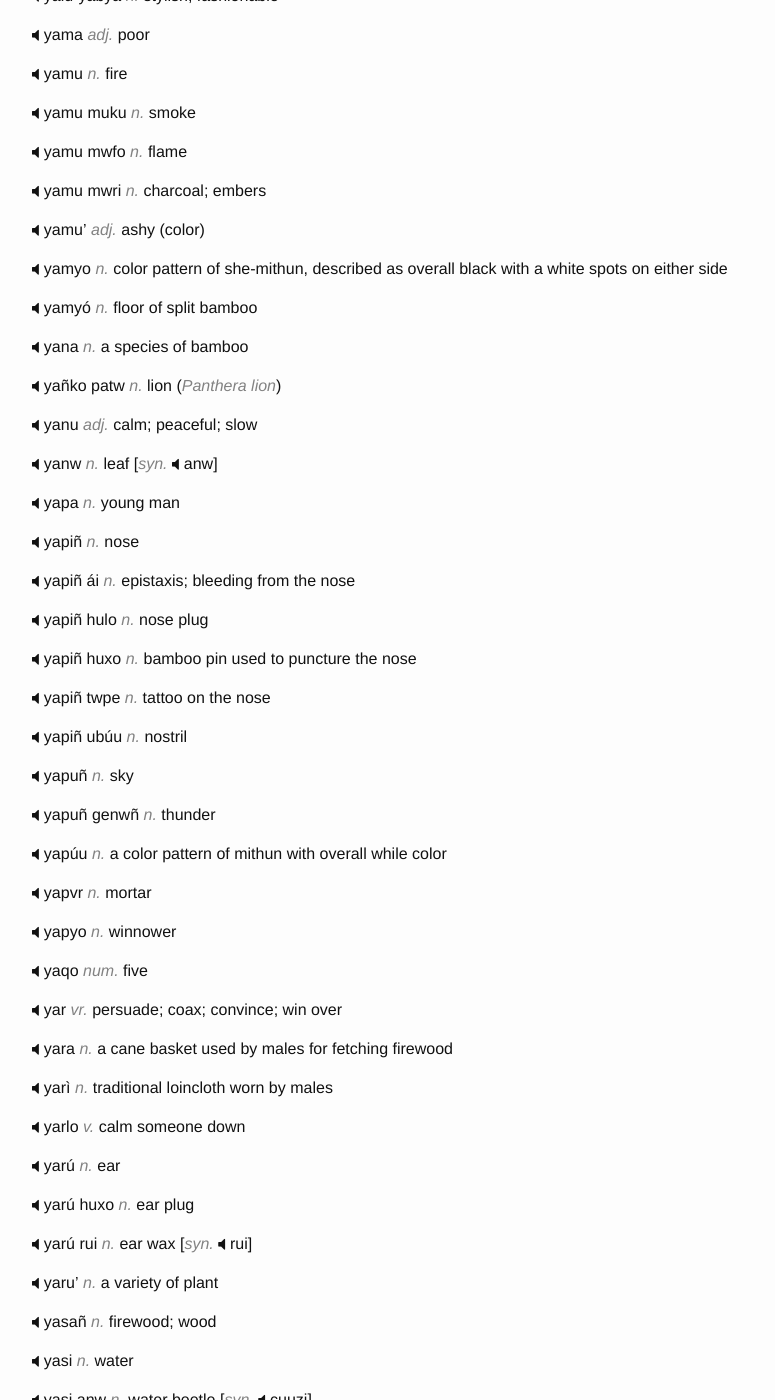
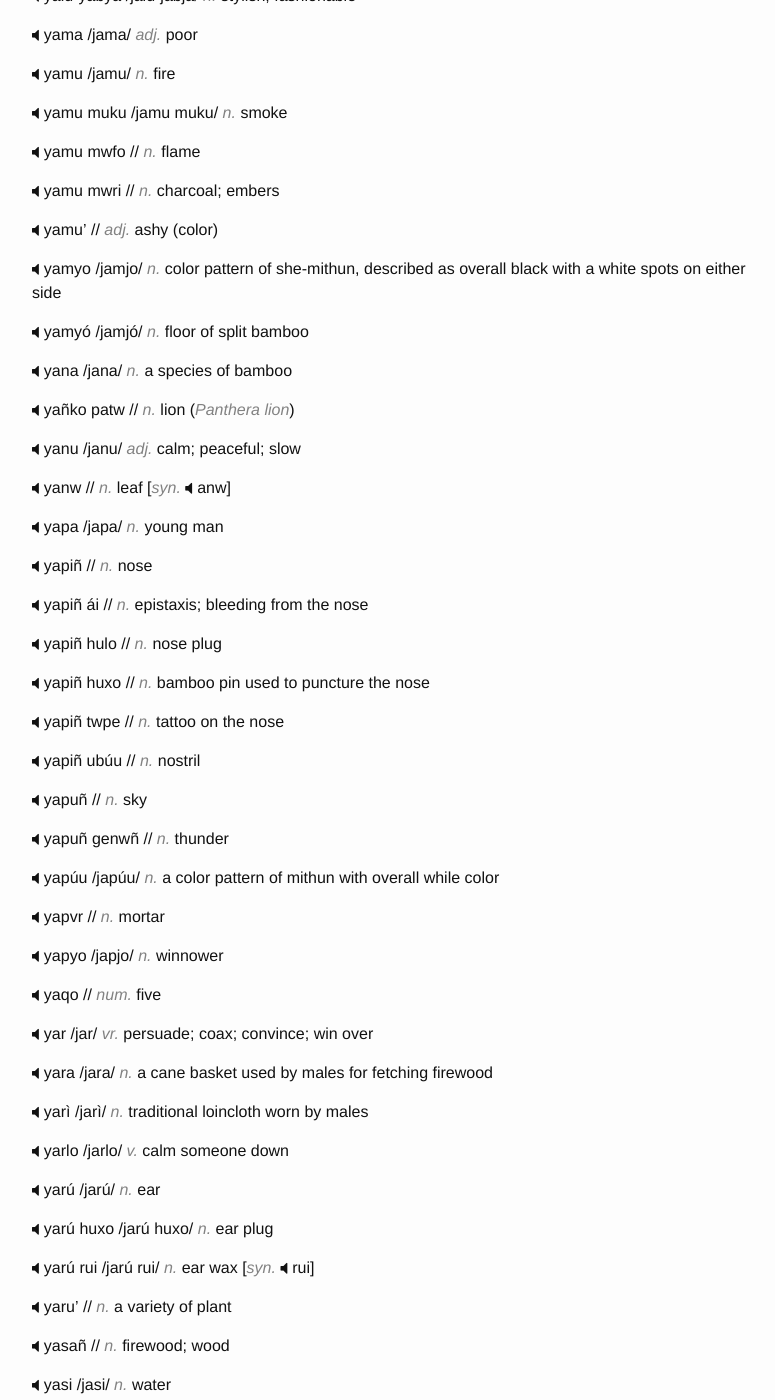
Before and after one commit to hacksparrow/language.apatani.org, a Jekyll site: the page built from dictionary/y.md, in a window 1280 px wide and 1400 px high, scrolled down 1351 px. Shown: the whole window, without its empty margins (238-1013 px from the left). Built offline with Jekyll 4.4.1, drawn with Linux system fonts in a browser that asks for light colours; nearby versions of some CDN libraries; comment, search, counter and statistics services are not loaded; some of the changed text lies outside the part shown.

Commit message:
Update y.md

```diff
--- a/dictionary/y.md
+++ b/dictionary/y.md
@@ -6,325 +6,325 @@ devanagari: य
 ipa: y
 ---
 
-__ya__	_n._	nephew (term of address)
+__ya__	/ja/ _n._	nephew (term of address)
 
 
-__ya'du'-ya'zu'__	_adj._	tattered; ruined; decayed
+__ya'du'-ya'zu'__	// _adj._	tattered; ruined; decayed
 
 
-__ya'hi__	_v._	collapse; cave in; crumple
+__ya'hi__	// _v._	collapse; cave in; crumple
 
 
-__ya'lañ__	_n._	boneless portion of red meat	[_syn._	yo aya']
+__ya'lañ__	// _n._	boneless portion of red meat	[_syn._	yo aya']
 
 
-__ya'pu-ya'lañ__	_n._	a variety of Muruñ festival considered to be of higher status
+__ya'pu-ya'lañ__	// _n._	a variety of Muruñ festival considered to be of higher status
 
 
-__yaa__	_vr._	rot; decay; decompose
+__yaa__	/jaa/ _vr._	rot; decay; decompose
 
 
-__yaabuñ__	_adj._	dull (of a person)
+__yaabuñ__	// _adj._	dull (of a person)
 
 
-__yaaje'__	_adj._	garrulous (of a person)
+__yaaje'__	// _adj._	garrulous (of a person)
 
 
-__yaanw__	_adj._	rotten
+__yaanw__	// _adj._	rotten
 
 
-__yaaxu'__	_n._	residue of something after rotting or decomposition
+__yaaxu'__	// _n._	residue of something after rotting or decomposition
 
 
-__yabiñ__	_n._	a variety of bamboo (_Cephalostachium capitatum_)
+__yabiñ__	// _n._	a variety of bamboo (_Cephalostachium capitatum_)
 
 
-__yaci'__	_v._	close (a sliding door)
+__yaci'__	// _v._	close (a sliding door)
 
 
-__yacu__	_n._	small bamboo container for salt or tobacco
+__yacu__	/jacu/ _n._	small bamboo container for salt or tobacco
 
 
-__yadiñ__	_n._	storage basket of bamboo or cane
+__yadiñ__	// _n._	storage basket of bamboo or cane
 
 
-__yagw__	_n._	cane or bamboo basket
+__yagw__	// _n._	cane or bamboo basket
 
 
-__yahiñ__	_adj._	rotten (esp. of wood)
+__yahiñ__	// _adj._	rotten (esp. of wood)
 
 
-__yai__	_n._	variety of bamboo (_Dendrocalamus hamiltonii_)
+__yai__	/jai/ _n._	variety of bamboo (_Dendrocalamus hamiltonii_)
 
 
-__yaji-yalo__	_n._	soul
+__yaji-yalo__	// _n._	soul
 
 
-__yaju'__	_n._	ladle
+__yaju'__	// _n._	ladle
 
 
-__yaju' pwxo__	_n._	a variety of dragonfly
+__yaju' pwxo__	// _n._	a variety of dragonfly
 
 
-__yalañ__	_n._	stone
+__yalañ__	// _n._	stone
 
 
-__yalañ pombo__	_n._	hairy catterpillar
+__yalañ pombo__	// _n._	hairy catterpillar
 
 
-__yalañ pwro__	_n._	a small egg container of bamboo
+__yalañ pwro__	// _n._	a small egg container of bamboo
 
 
-__yali__	_n._	fox
+__yali__	/jali/ _n._	fox
 
 
-__yalo__	_n._	shadow; reflection; echo
+__yalo__	/jalo/ _n._	shadow; reflection; echo
 
 
-__yalo bi'__	_v._	echo; resonate; reverberate
+__yalo bi'__	// _v._	echo; resonate; reverberate
 
 
-__yalu__	_n._	dispute; conflict; controversy
+__yalu__	/jalu/ _n._	dispute; conflict; controversy
 
 
-__yalu-yabya__	_n._	stylish; fashionable
+__yalu-yabya__	/jalu-jabja/ _n._	stylish; fashionable
 
 
-__yama__	_adj._	poor
+__yama__	/jama/ _adj._	poor
 
 
-__yamu__	_n._	fire
+__yamu__	/jamu/ _n._	fire
 
 
-__yamu muku__	_n._	smoke
+__yamu muku__	/jamu muku/ _n._	smoke
 
 
-__yamu mwfo__	_n._	flame
+__yamu mwfo__	// _n._	flame
 
 
-__yamu mwri__	_n._	charcoal; embers
+__yamu mwri__	// _n._	charcoal; embers
 
 
-__yamu'__	_adj._	ashy (color)
+__yamu'__	// _adj._	ashy (color)
 
 
-__yamyo__	_n._	color pattern of she-mithun, described as overall black with a white spots on either side
+__yamyo__	/jamjo/ _n._	color pattern of she-mithun, described as overall black with a white spots on either side
 
 
-__yamyó__	_n._	floor of split bamboo
+__yamyó__	/jamjó/ _n._	floor of split bamboo
 
 
-__yana__	_n._	a species of bamboo
+__yana__	/jana/ _n._	a species of bamboo
 
 
-__yañko patw__	_n._	lion (_Panthera lion_)
+__yañko patw__	// _n._	lion (_Panthera lion_)
 
 
-__yanu__	_adj._	calm; peaceful; slow
+__yanu__	/janu/ _adj._	calm; peaceful; slow
 
 
-__yanw__	_n._	leaf	[_syn._	anw]
+__yanw__	// _n._	leaf	[_syn._	anw]
 
 
-__yapa__	_n._	young man
+__yapa__	/japa/ _n._	young man
 
 
-__yapiñ__	_n._	nose
+__yapiñ__	// _n._	nose
 
 
-__yapiñ ái__	_n._	epistaxis; bleeding from the nose
+__yapiñ ái__	// _n._	epistaxis; bleeding from the nose
 
 
-__yapiñ hulo__	_n._	nose plug
+__yapiñ hulo__	// _n._	nose plug
 
 
-__yapiñ huxo__	_n._	bamboo pin used to puncture the nose
+__yapiñ huxo__	// _n._	bamboo pin used to puncture the nose
 
 
-__yapiñ twpe__	_n._	tattoo on the nose
+__yapiñ twpe__	// _n._	tattoo on the nose
 
 
-__yapiñ ubúu__	_n._	nostril
+__yapiñ ubúu__	// _n._	nostril
 
 
-__yapuñ__	_n._	sky
+__yapuñ__	// _n._	sky
 
 
-__yapuñ genwñ__	_n._	thunder
+__yapuñ genwñ__	// _n._	thunder
 
 
-__yapúu__	_n._	a color pattern of mithun with overall while color
+__yapúu__	/japúu/ _n._	a color pattern of mithun with overall while color
 
 
-__yapvr__	_n._	mortar
+__yapvr__	// _n._	mortar
 
 
-__yapyo__	_n._	winnower
+__yapyo__	/japjo/ _n._	winnower
 
 
-__yaqo__	_num._	five
+__yaqo__	// _num._	five
 
 
-__yar__	_vr._	persuade; coax; convince; win over
+__yar__	/jar/ _vr._	persuade; coax; convince; win over
 
 
-__yara__	_n._	a cane basket used by males for fetching firewood
+__yara__	/jara/ _n._	a cane basket used by males for fetching firewood
 
 
-__yarì__	_n._	traditional loincloth worn by males
+__yarì__	/jarì/ _n._	traditional loincloth worn by males
 
 
-__yarlo__	_v._	calm someone down
+__yarlo__	/jarlo/ _v._	calm someone down
 
 
-__yarú__	_n._	ear
+__yarú__	/jarú/ _n._	ear
 
 
-__yarú huxo__	_n._	ear plug
+__yarú huxo__	/jarú huxo/ _n._	ear plug
 
 
-__yarú rui__	_n._	ear wax	[_syn._	rui]
+__yarú rui__	/jarú rui/ _n._	ear wax	[_syn._	rui]
 
 
-__yaru'__	_n._	a variety of plant
+__yaru'__	// _n._	a variety of plant
 
 
-__yasañ__	_n._	firewood; wood
+__yasañ__	// _n._	firewood; wood
 
 
-__yasi__	_n._	water
+__yasi__	/jasi/ _n._	water
 
 
-__yasi anw__	_n._	water beetle	[_syn._	cuuzi]
+__yasi anw__	// _n._	water beetle	[_syn._	cuuzi]
 
 
-__yasi harxw__	_n._	whirlpool
+__yasi harxw__	// _n._	whirlpool
 
 
-__yasi paje'__	_n._	water birds
+__yasi paje'__	// _n._	water birds
 
 
-__yasi pari__	_n._	common kingfisher
+__yasi pari__	/jasi pari/ _n._	common kingfisher
 
 
-__yasi pariñ__	_n._	stork (_Ciconia nigra_)
+__yasi pariñ__	// _n._	stork (_Ciconia nigra_)
 
 
-__yasi piñta__	_n._	water bucket; water pot
+__yasi piñta__	// _n._	water bucket; water pot
 
 
-__yasi yaju'__	_n._	water ladle
+__yasi yaju'__	// _n._	water ladle
 
 
-__yasi yalo__	_n._	reflection
+__yasi yalo__	/jasi jalo/ _n._	reflection
 
 
-__yasi yaru'__	_n._	water hyacinth (_Eichhomia crassipes_)
+__yasi yaru'__	// _n._	water hyacinth (_Eichhomia crassipes_)
 
 
-__yaso__	_n._	cane
+__yaso__	/jaso/ _n._	cane
 
 
-__yasw'__	_v._	wash (one's hand)
+__yasw'__	// _v._	wash (one's hand)
 
 
-__yata__	_adj._	color pattern of she-mithun, described as overall black with a white spots on either side
+__yata__	/jata/ _adj._	color pattern of she-mithun, described as overall black with a white spots on either side
 
 
-__yatañ__	_n._	snacks; fice flour
+__yatañ__	// _n._	snacks; fice flour
 
 
-__yato pano__	_n._	an aquatic insect
+__yato pano__	/jato pano/ _n._	an aquatic insect
 
 
-__yatw'__	_n._	umbrella of bamboo and leaves covering the head and the back
+__yatw'__	// _n._	umbrella of bamboo and leaves covering the head and the back
 
 
-__yau__	_n._	a color pattern of mithun with overall black color with white in the lower portions of the limbs
+__yau__	/jau/ _n._	a color pattern of mithun with overall black color with white in the lower portions of the limbs
 
 
-__yaw__	_n._	axe
+__yaw__	// _n._	axe
 
 
-__yaxañ__	_n._	large liquid container of bamboo wicker whose inner linin is coated with rubber
+__yaxañ__	// _n._	large liquid container of bamboo wicker whose inner linin is coated with rubber
 
 
-__yaxo__	_n._	stick
+__yaxo__	/jaxo/ _n._	stick
 
 
-__yo__	_n._	meat
+__yo__	/jo/ _n._	meat
 
 
-__yo asóo__	_n._	strips of smoke preserved pork
+__yo asóo__	/jo asóo/ _n._	strips of smoke preserved pork
 
 
-__yo aya'__	_n._	fleshy portion of meat	[_syn._	ya'lañ]
+__yo aya'__	// _n._	fleshy portion of meat	[_syn._	ya'lañ]
 
 
-__yo badè__	_n._	ceiling rack for storing meat	[_syn._	xaci; bade]
+__yo badè__	/jo badè/ _n._	ceiling rack for storing meat	[_syn._	xaci; bade]
 
 
-__yo patvr__	_n._	cane basket for storing meat
+__yo patvr__	// _n._	cane basket for storing meat
 
 
-__yo tardu__	_n._	a bamboo container for storing meat	[_syn._	tardu]
+__yo tardu__	/jo tardu/ _n._	a bamboo container for storing meat	[_syn._	tardu]
 
 
-__yo yaxo__	_n._	skewer (for meat)
+__yo yaxo__	/jo jaxo/ _n._	skewer (for meat)
 
 
-__yofañ__	_n._	dead of night
+__yofañ__	// _n._	dead of night
 
 
-__yofañ lwpa__	_n._	midnight
+__yofañ lwpa__	// _n._	midnight
 
 
-__yopo__	_n._	cane basket
+__yopo__	/jopo/ _n._	cane basket
 
 
-__yorbw__	_n._	uphill
+__yorbw__	// _n._	uphill
 
 
-__yordiñ__	_n._	upper portion of a hill	[_ant._	yorko]
+__yordiñ__	// _n._	upper portion of a hill	[_ant._	yorko]
 
 
-__yorgañ__	_n._	ridge (esp. of mountains)
+__yorgañ__	// _n._	ridge (esp. of mountains)
 
 
-__yorko__	_n._	lower portion of a hill	[_ant._	yordiñ]
+__yorko__	/jorko/ _n._	lower portion of a hill	[_ant._	yordiñ]
 
 
-__yorlu__	_n._	vegetable garden located away from the village
+__yorlu__	/jorlu/ _n._	vegetable garden located away from the village
 
 
-__yormw'__	_n._	dried chilly pepper
+__yormw'__	// _n._	dried chilly pepper
 
 
-__yorsañ__	_n._	green chilly
+__yorsañ__	// _n._	green chilly
 
 
-__yorsiñ__	_n._	dry chilly
+__yorsiñ__	// _n._	dry chilly
 
 
-__yorxañ__	_n._	Sichuan pepper	[_syn._	yorxuñ]
+__yorxañ__	// _n._	Sichuan pepper	[_syn._	yorxuñ]
 
 
-__yorxuñ__	_n._	Sichuan pepper	[_syn._	yorxañ]
+__yorxuñ__	// _n._	Sichuan pepper	[_syn._	yorxañ]
 
 
-__yorxuñ hamañ__	_n._	toothache plant; paracress (_Acmella oleracea_)
+__yorxuñ hamañ__	// _n._	toothache plant; paracress (_Acmella oleracea_)
 
 
-__yu__	_vr._	chant an ayú
+__yu__	/ju/ _vr._	chant an ayú
 
 
-__yu'__	_vr._	skewer
+__yu'__	// _vr._	skewer
 
 
-__yu'ti__	_v._	tighten; tie something tightly
+__yu'ti__	// _v._	tighten; tie something tightly
 
 
-__yugyañ__	_n._	ritual altar of the Apatanis	[_syn._	agyañ]
+__yugyañ__	// _n._	ritual altar of the Apatanis	[_syn._	agyañ]
 
 
-__yuu__	_vr._	extend (as hand)
+__yuu__	/juu/ _vr._	extend (as hand)
```
